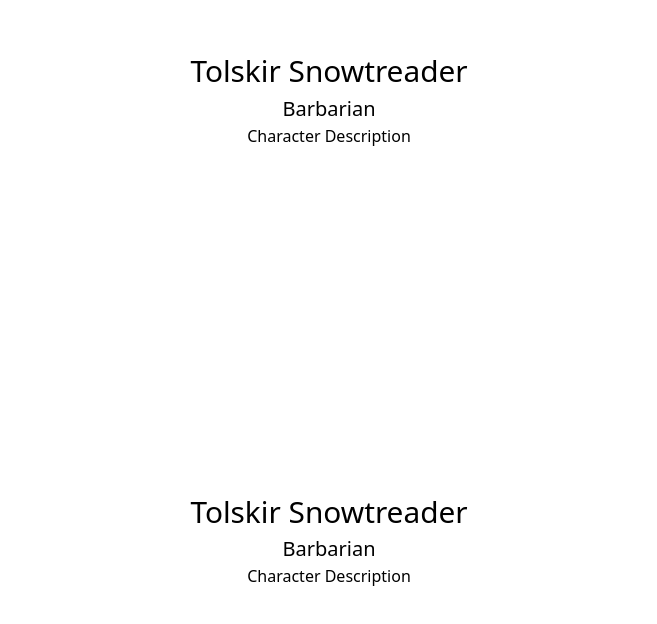
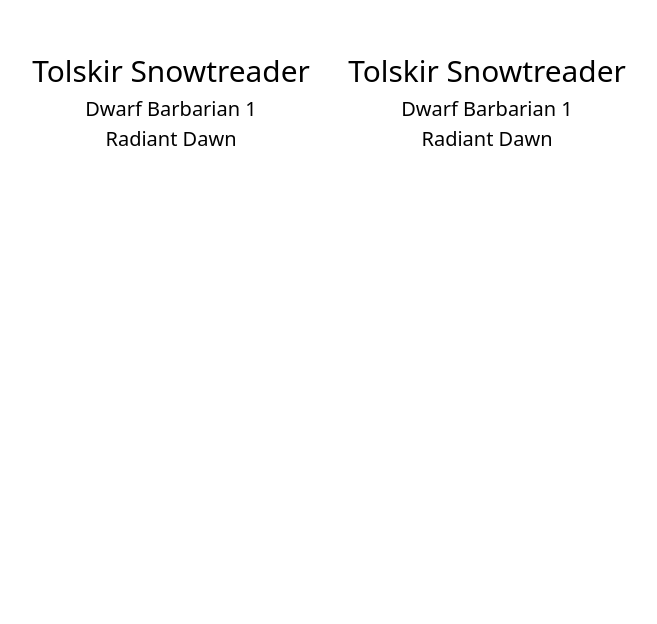
Before and after one commit to two-shots-later/vitruvian-vtt, a React (Vite) app: page / in a window 1280 px wide. Shown: the part 252-876 px from the top of the page, without its empty margins (311-968 px from the left). After the commit the page ends 800 px from the top, so only its background shows below. Built offline with nearby package versions, Linux system fonts and the light colour scheme.

Commit message:
finishing the text fit, moving onto the class icon.

```diff
--- a/src/common/types.ts
+++ b/src/common/types.ts
@@ -21,7 +21,11 @@ export type PathfinderCharacter = {
   name : string,
   level : number,
   class : Class,
+  campaign : string,
+  ancestry : Ancestry,
   image? : CharacterPortraitImage,
 }
 
 type Class = "Barbarian" | "Bard"
+
+type Ancestry = "Dwarf" | "Elf"
--- a/src/components/CharacterCard.tsx
+++ b/src/components/CharacterCard.tsx
@@ -12,10 +12,10 @@ export default function CharacterCard({character} : CharacterCardProps) {
       <div className="-mb-[40px] w-full">
         <CharacterPortrait width="full"/>
       </div>
-      <div className="flex flex-col justify-center items-center border border-white rounded-lg bg-theme-background z-10">
-        <TextFit minFontSize={20} maxFontSize={72} padding={{x: 20, y : 0}}>{character.name}</TextFit>
-        <TextFit minFontSize={10} maxFontSize={20} padding={{x: 20, y : 0}}>{character.class}</TextFit>
-        <p>Character Description</p>
+      <div className="flex flex-col justify-center items-center border border-white rounded-lg bg-theme-background z-10 overflow-hidden">
+        <TextFit minFontSize={0} maxFontSize={72} padding={{x: 20, y : 0}}>{character.name}</TextFit>
+        <p className="text-[20px] text-nowrap truncate">{`${character.ancestry} ${character.class} ${character.level}`}</p>
+        <p className="text-[20px] text-nowrap truncate text-ellipsis">{character.campaign}</p>
       </div>
     </div>
   )
--- a/src/components/TextFit.tsx
+++ b/src/components/TextFit.tsx
@@ -1,11 +1,11 @@
 import { useLayoutEffect, useRef } from "react";
 import { clamp } from "../common/util";
-import { UnitSize } from "../common/types";
+import { StyledComponent, UnitSize } from "../common/types";
 
 const ITERATION_LIMIT = 10;
 const MAXIMUM_DIFFERENCE = 1;
 
-export type TextFitProps = {
+export type TextFitProps = StyledComponent & {
   children: string;
   minFontSize?: number;
   maxFontSize?: number;
@@ -13,7 +13,7 @@ export type TextFitProps = {
   padding?: {x : number, y : number}
 }
 
-export default function TextFit({children, minFontSize = 0, maxFontSize = Number.MAX_VALUE, width = "full", padding} : TextFitProps) {
+export default function TextFit({children, minFontSize = 0, maxFontSize = Number.MAX_VALUE, padding} : TextFitProps) {
 
   const textRef = useRef<HTMLDivElement>(null);
 
--- a/src/routes/Home/Home.tsx
+++ b/src/routes/Home/Home.tsx
@@ -4,13 +4,15 @@ import CharacterCard from "../../components/CharacterCard";
 const character : PathfinderCharacter = {
   name : "Tolskir Snowtreader",
   level : 1,
-  class : "Barbarian"
+  class : "Barbarian",
+  ancestry : "Dwarf",
+  campaign : "Radiant Dawn"
 }
 
 const Home = () => {
   return (
     <div className="py-10">
-      <div className="flex flex-col gap-20 justify-center items-center w-full">
+      <div className="flex flex-wrap gap-4 justify-center items-center w-full">
         <CharacterCard character={character} />
         <CharacterCard character={character} />
       </div>
```
